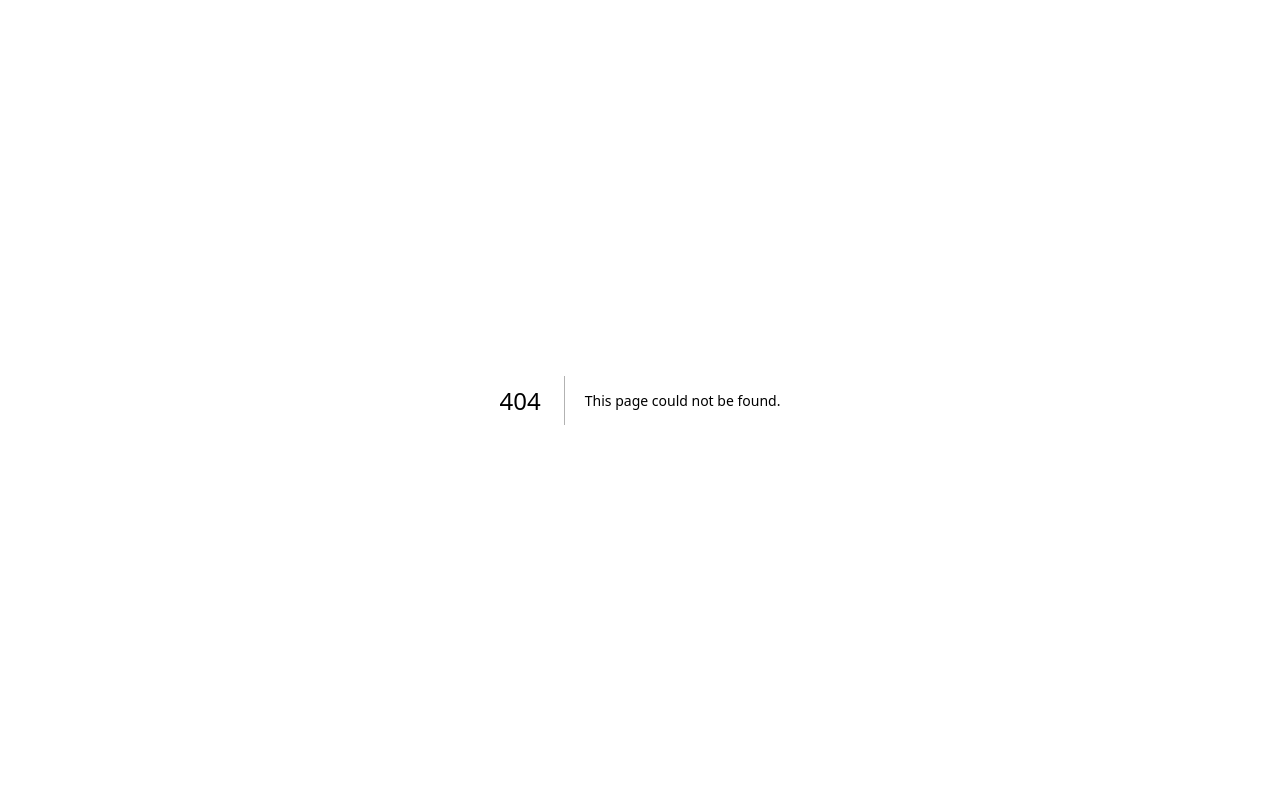
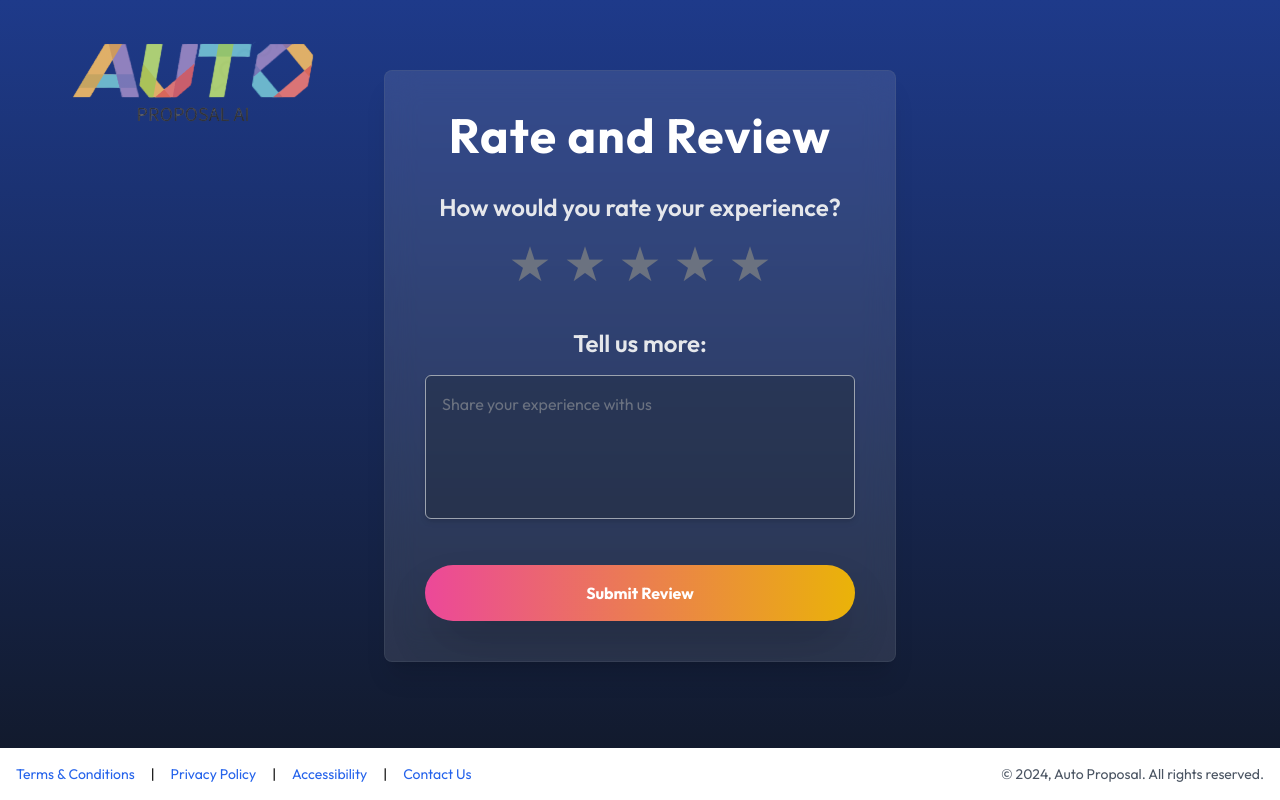
Before and after one commit to 1965Aru/AutoProposalAI, a Next.js app: page /reviewRating in a window 1280 px wide. Before the commit this address had no page. Built offline with nearby package versions, Linux system fonts and the light colour scheme.

Commit message:
Final review&ratings done

```diff
--- /dev/null
+++ b/app/api/reviewRatingRoute/route.js
@@ -0,0 +1,30 @@
+import { NextResponse } from 'next/server';
+import { ConnectDB } from '@/lib/config/db';
+import ReviewRating from '@/models/ReviewRating';
+
+export async function POST(req) {
+  try {
+    const { carModel, rating, review, sessionId, userId } = await req.json();
+
+    // Validation: Ensure all fields are provided
+    if (!carModel || !rating || !review || !sessionId || !userId) {
+      return NextResponse.json({ error: 'Missing required fields.' }, { status: 400 });
+    }
+
+    await ConnectDB();
+
+    // Create a new review and rating document
+    const newReviewRating = await ReviewRating.create({
+      carModel,
+      userId,
+      sessionId,
+      rating,
+      review,
+    });
+
+    return NextResponse.json({ success: true, data: newReviewRating }, { status: 201 });
+  } catch (error) {
+    console.error('Error submitting review:', error);
+    return NextResponse.json({ error: 'Internal Server Error', message: error.message }, { status: 500 });
+  }
+}
--- /dev/null
+++ b/app/reviewRating/page.jsx
@@ -0,0 +1,157 @@
+"use client";
+
+import React, { useState, useEffect } from 'react';
+import { useRouter } from 'next/navigation';
+import Image from 'next/image';
+import { assets } from '@/assets/assets';
+import Footer2 from '@/components/Footer2';
+
+const ReviewAndRatingPage = () => {
+  const [rating, setRating] = useState(0);
+  const [review, setReview] = useState('');
+  const [submitted, setSubmitted] = useState(false);
+  const [carModel, setCarModel] = useState('');  // Capture concatenated carModel
+  const [userId, setUserId] = useState(null);  // Initialize with null
+  const [sessionId, setSessionId] = useState(null); // Initialize with null
+
+  const router = useRouter();
+
+  // Load userId, sessionId, selectedCarModel, and selectedVersion from sessionStorage in the browser
+  useEffect(() => {
+    if (typeof window !== 'undefined') {  // Ensure code runs only in the browser
+      const storedUserId = sessionStorage.getItem('userId');
+      const storedSessionId = sessionStorage.getItem('sessionId');
+      const selectedCarModel = sessionStorage.getItem('selectedCarModel');
+      const selectedVersion = sessionStorage.getItem('selectedVersion');
+
+      setUserId(storedUserId);
+      setSessionId(storedSessionId);
+
+      // Concatenate selectedCarModel and selectedVersion
+      if (selectedCarModel && selectedVersion) {
+        setCarModel(`${selectedCarModel} ${selectedVersion}`);
+      }
+    }
+  }, []);  // Run once when the component mounts
+
+  const handleRatingChange = (selectedRating) => {
+    setRating(selectedRating);
+  };
+
+  const handleReviewChange = (event) => {
+    setReview(event.target.value);
+  };
+
+  const handleSubmit = async () => {
+    if (!rating || !review) {
+      alert('Please provide a rating and review.');
+      return;
+    }
+
+    if (!userId || !sessionId || !carModel) {
+      alert('User not logged in, session invalid, or car model is missing.');
+      return;
+    }
+
+    try {
+      const response = await fetch('/api/reviewRatingRoute', {
+        method: 'POST',
+        headers: { 'Content-Type': 'application/json' },
+        body: JSON.stringify({ rating, review, carModel, userId, sessionId }),
+      });
+
+      if (response.ok) {
+        const data = await response.json();
+        console.log('Review submitted successfully:', data);
+        setSubmitted(true);
+
+        // Redirect to home page after 10 seconds
+        setTimeout(() => {
+          router.push('/');
+        }, 10000); // 10 seconds delay
+      } else {
+        const errorData = await response.json();
+        console.error('Error submitting review:', errorData);
+        alert(`Error: ${errorData.error}`);
+      }
+    } catch (error) {
+      console.error('Error submitting review:', error);
+      alert('An unexpected error occurred. Please try again later.');
+    }
+  };
+
+  return (
+    <div className="min-h-screen flex flex-col justify-between bg-gradient-to-b from-blue-900 to-gray-900 text-white">
+      {/* Header */}
+      <div className="absolute top-5 left-10">
+        <Image
+          src={assets.logo}
+          width={130}
+          height={100}
+          alt="logo.png"
+          className="w-[130px] sm:w-auto opacity-90"
+        />
+      </div>
+
+      {/* Main Content */}
+      <div className="flex flex-col flex-grow items-center justify-center px-4 py-12">
+        <div className="bg-white bg-opacity-10 backdrop-blur-lg shadow-xl rounded-lg p-10 max-w-lg w-full text-center border border-gray-500 border-opacity-20">
+          <h1 className="text-5xl font-extrabold text-white mb-8 tracking-wide">
+            Rate and Review
+          </h1>
+
+          {/* Rating Section */}
+          <div className="mb-10">
+            <h2 className="text-2xl font-semibold text-gray-200 mb-4">How would you rate your experience?</h2>
+            <div className="flex justify-center space-x-3">
+              {[1, 2, 3, 4, 5].map((star) => (
+                <button
+                  key={star}
+                  onClick={() => handleRatingChange(star)}
+                  className={`text-5xl transition-transform duration-300 ${
+                    rating >= star
+                      ? 'text-yellow-500 transform scale-110'
+                      : 'text-gray-500 hover:text-yellow-400 hover:scale-105'
+                  }`}
+                >
+                  ★
+                </button>
+              ))}
+            </div>
+          </div>
+
+          {/* Review Section */}
+          <div className="mb-10">
+            <h2 className="text-2xl font-semibold text-gray-200 mb-4">Tell us more:</h2>
+            <textarea
+              value={review}
+              onChange={handleReviewChange}
+              className="w-full h-36 p-4 border border-gray-400 rounded-md focus:outline-none focus:ring-2 focus:ring-blue-500 transition-shadow shadow-md resize-none bg-gray-800 bg-opacity-40 text-gray-200 placeholder-gray-500"
+              placeholder="Share your experience with us"
+            />
+          </div>
+
+          {/* Submit Button */}
+          <button
+            onClick={handleSubmit}
+            className="w-full px-8 py-4 bg-gradient-to-r from-pink-500 to-yellow-500 text-white font-bold rounded-full shadow-2xl hover:shadow-pink-600 hover:scale-105 transition-transform transform hover:from-yellow-500 hover:to-pink-500 focus:ring-4 focus:ring-yellow-300 focus:outline-none"
+          >
+            Submit Review
+          </button>
+
+          {/* Confirmation Message */}
+          {submitted && (
+            <div className="mt-6 text-lg font-semibold text-green-400 animate-pulse">
+              Thank you for your review! Redirecting to home in 10 seconds...
+            </div>
+          )}
+        </div>
+      </div>
+
+      {/* Footer */}
+      <Footer2 />
+    </div>
+  );
+};
+
+export default ReviewAndRatingPage;
```
